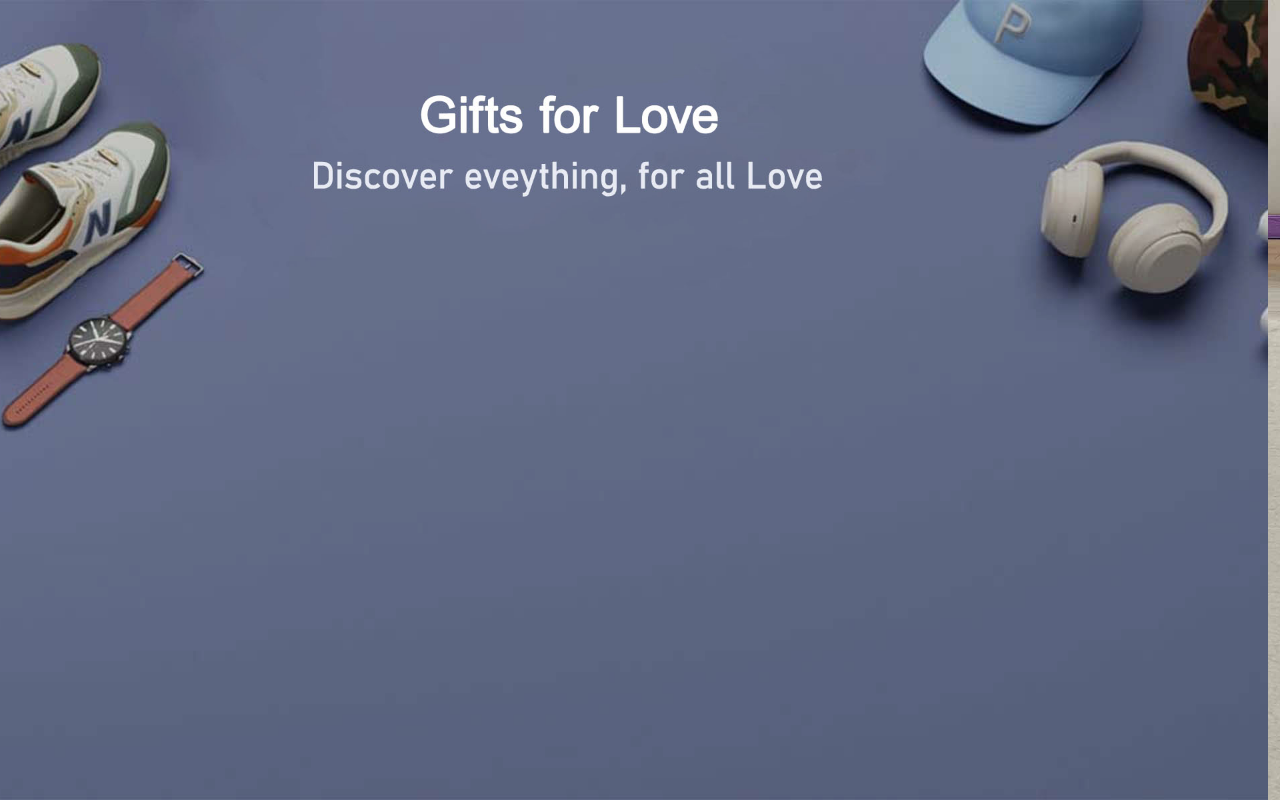
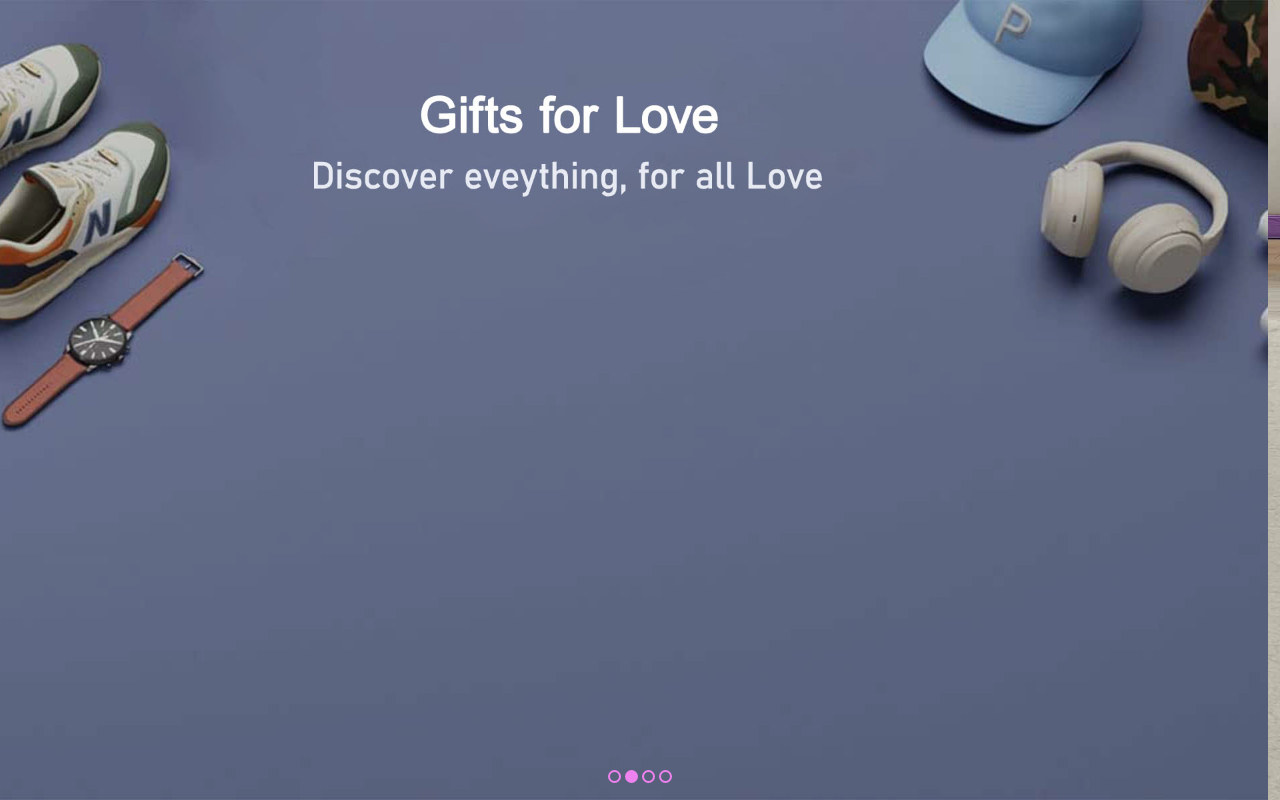
Before and after one commit to MaroufEbrahimi/famousShop, a React (Create React App) app: page / in a window 1280 px wide. Shown: the top 800 px of the page. Built offline with nearby package versions, Linux system fonts and the light colour scheme.

Commit message:
added indecator for slider

```diff
--- a/src/components/ImageSlider/ImageSlider.js
+++ b/src/components/ImageSlider/ImageSlider.js
@@ -1,6 +1,24 @@
 import React, { useState, useEffect } from "react";
 
 import "./ImageSlider.css";
+
+const Indicator = ({ currenSlide, amountSlides, nextSlide }) => {
+  return (
+    <div className="indicatorWrapper">
+      {Array(amountSlides)
+        .fill(1)
+        .map((_, i) => (
+          <div
+            className="dot"
+            key={i}
+            style={{
+              background: currenSlide === i ? `#ee82ee` : `transparent`,
+            }}
+          ></div>
+        ))}
+    </div>
+  );
+};
 
 const ImageSlider = ({ images = [], autoPlayTime = 3000, ...props }) => {
   const [currenSlide, setCurrentSlide] = useState(0);
@@ -30,6 +48,11 @@ const ImageSlider = ({ images = [], autoPlayTime = 3000, ...props }) => {
           }}
         ></div>
       ))}
+      <Indicator
+        currenSlide={currenSlide}
+        amountSlides={images.length}
+        nextSlide={nextSlide}
+      />
     </div>
   );
 };
```
